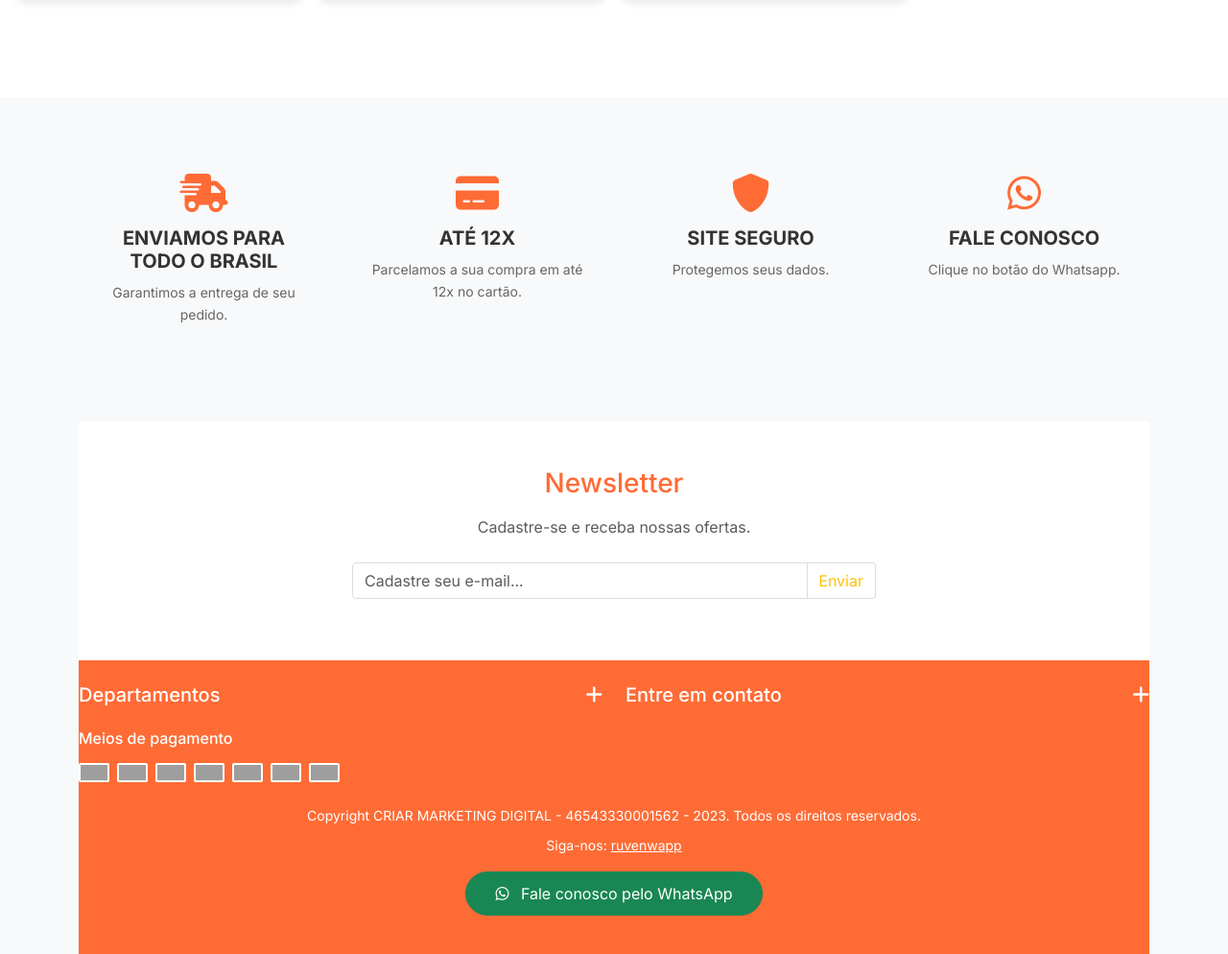
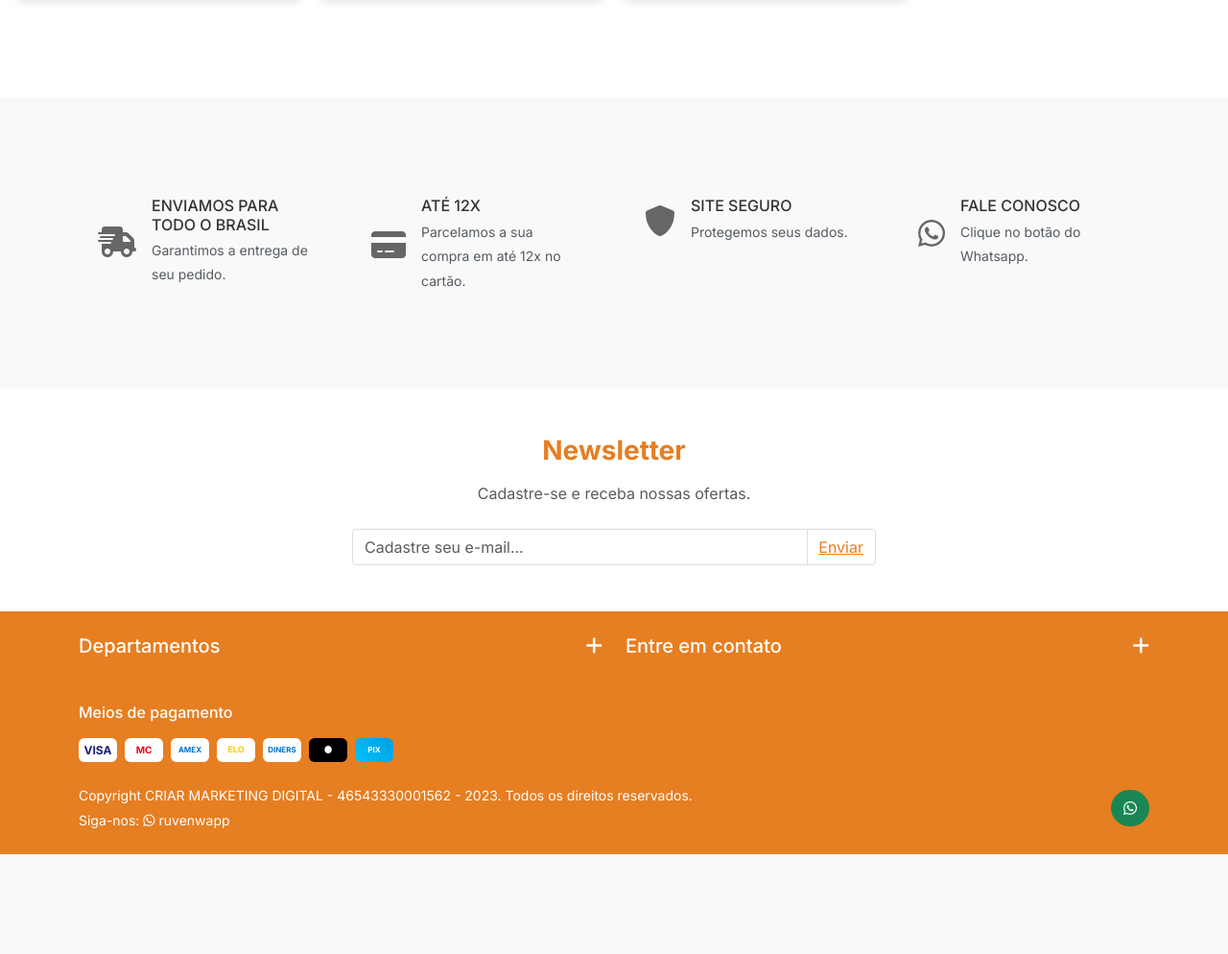
Before and after one commit to gerencial03/tha, a Flask app: page / in a window 1280 px wide. Shown: the part 4596-5590 px from the top of the page at 96% size. After the commit the page ends 5486 px from the top, so only its background shows below. Run offline with Flask 3, Linux system fonts and the light colour scheme; grey boxes are pictures that could not be loaded.

Commit message:
Improve the appearance of the footer and benefits section on all pages
Refactors the footer in base.html to improve visual layout and adds light background.

Replit-Commit-Author: Agent
Replit-Commit-Session-Id: 3e682e2a-b301-465e-a9c3-104fb3ba4eb9
Replit-Commit-Screenshot-Url: https://storage.googleapis.com/screenshot-production-us-central1/eab7cc73-91d9-450e-a2a0-6e35a2e0e6d5/3e682e2a-b301-465e-a9c3-104fb3ba4eb9/SgYePJQ

```diff
--- a/templates/base.html
+++ b/templates/base.html
@@ -103,68 +103,80 @@
 
     <!-- Footer -->
     <footer class="footer">
+        <!-- Benefits Section -->
+        <div class="benefits-section bg-light py-4">
             <div class="container">
-            <!-- Benefits Section -->
-            <div class="benefits-section">
                 <div class="row text-center">
-                    <div class="col-md-3 col-6 mb-4">
-                        <div class="benefit-item">
-                            <i class="fas fa-shipping-fast benefit-icon"></i>
-                            <h5>ENVIAMOS PARA TODO O BRASIL</h5>
-                            <p>Garantimos a entrega de seu pedido.</p>
+                    <div class="col-md-3 col-6 mb-3">
+                        <div class="benefit-item d-flex align-items-center">
+                            <i class="fas fa-shipping-fast me-3" style="font-size: 2rem; color: #666;"></i>
+                            <div class="text-start">
+                                <h6 class="mb-1">ENVIAMOS PARA TODO O BRASIL</h6>
+                                <small class="text-muted">Garantimos a entrega de seu pedido.</small>
                             </div>
                         </div>
-                    <div class="col-md-3 col-6 mb-4">
-                        <div class="benefit-item">
-                            <i class="fas fa-credit-card benefit-icon"></i>
-                            <h5>ATÉ 12X</h5>
-                            <p>Parcelamos a sua compra em até 12x no cartão.</p>
+                    </div>
+                    <div class="col-md-3 col-6 mb-3">
+                        <div class="benefit-item d-flex align-items-center">
+                            <i class="fas fa-credit-card me-3" style="font-size: 2rem; color: #666;"></i>
+                            <div class="text-start">
+                                <h6 class="mb-1">ATÉ 12X</h6>
+                                <small class="text-muted">Parcelamos a sua compra em até 12x no cartão.</small>
                             </div>
                         </div>
-                    <div class="col-md-3 col-6 mb-4">
-                        <div class="benefit-item">
-                            <i class="fas fa-shield-alt benefit-icon"></i>
-                            <h5>SITE SEGURO</h5>
-                            <p>Protegemos seus dados.</p>
+                    </div>
+                    <div class="col-md-3 col-6 mb-3">
+                        <div class="benefit-item d-flex align-items-center">
+                            <i class="fas fa-shield-alt me-3" style="font-size: 2rem; color: #666;"></i>
+                            <div class="text-start">
+                                <h6 class="mb-1">SITE SEGURO</h6>
+                                <small class="text-muted">Protegemos seus dados.</small>
                             </div>
                         </div>
-                    <div class="col-md-3 col-6 mb-4">
-                        <div class="benefit-item">
-                            <i class="fab fa-whatsapp benefit-icon"></i>
-                            <h5>FALE CONOSCO</h5>
-                            <p>Clique no botão do Whatsapp.</p>
+                    </div>
+                    <div class="col-md-3 col-6 mb-3">
+                        <div class="benefit-item d-flex align-items-center">
+                            <i class="fab fa-whatsapp me-3" style="font-size: 2rem; color: #666;"></i>
+                            <div class="text-start">
+                                <h6 class="mb-1">FALE CONOSCO</h6>
+                                <small class="text-muted">Clique no botão do Whatsapp.</small>
+                            </div>
+                        </div>
                     </div>
                 </div>
             </div>
         </div>
 
         <!-- Newsletter Section -->
-            <div class="newsletter-section py-5 bg-white">
+        <div class="newsletter-section bg-white py-5">
+            <div class="container">
                 <div class="row justify-content-center">
                     <div class="col-md-6 text-center">
-                        <h3 class="newsletter-title text-warning mb-3" style="color: #ff6b35 !important;">Newsletter</h3>
-                        <p class="newsletter-subtitle text-muted mb-4">Cadastre-se e receba nossas ofertas.</p>
+                        <h3 style="color: #e67e22; font-weight: bold; margin-bottom: 15px;">Newsletter</h3>
+                        <p class="text-muted mb-4">Cadastre-se e receba nossas ofertas.</p>
                         <form class="newsletter-form">
-                            <div class="input-group mb-3">
-                                <input type="email" class="form-control" placeholder="Cadastre seu e-mail..." style="border-radius: 4px 0 0 4px; border: 1px solid #ddd;">
-                                <button class="btn text-warning" type="submit" style="background: none; border: 1px solid #ddd; border-left: 0; border-radius: 0 4px 4px 0; color: #ff6b35;">Enviar</button>
+                            <div class="input-group">
+                                <input type="email" class="form-control" placeholder="Cadastre seu e-mail..." style="border: 1px solid #ddd; border-radius: 4px 0 0 4px;">
+                                <button class="btn" type="submit" style="background: none; border: 1px solid #ddd; border-left: 0; border-radius: 0 4px 4px 0; color: #e67e22; text-decoration: underline;">Enviar</button>
                             </div>
                         </form>
                     </div>
                 </div>
             </div>
+        </div>
 
         <!-- Footer Main Content -->
-            <div class="footer-main py-4" style="background-color: #ff6b35; color: white;">
-                <div class="row">
+        <div class="footer-main" style="background-color: #e67e22; color: white;">
+            <div class="container py-4">
+                <div class="row mb-4">
                     <div class="col-md-6 mb-3">
-                        <h5 class="footer-section-title d-flex justify-content-between align-items-center">
+                        <h5 class="d-flex justify-content-between align-items-center" style="cursor: pointer;">
                             Departamentos
                             <i class="fas fa-plus"></i>
                         </h5>
                     </div>
                     <div class="col-md-6 mb-3">
-                        <h5 class="footer-section-title d-flex justify-content-between align-items-center">
+                        <h5 class="d-flex justify-content-between align-items-center" style="cursor: pointer;">
                             Entre em contato
                             <i class="fas fa-plus"></i>
                         </h5>
@@ -175,37 +187,53 @@
                 <div class="payment-methods mb-4">
                     <h6 class="mb-3">Meios de pagamento</h6>
                     <div class="payment-icons d-flex flex-wrap gap-2">
-                        <img src="https://cdn-icons-png.flaticon.com/32/349/349221.png" alt="Visa" class="payment-icon" style="width: 32px; height: 20px; background: white; padding: 2px; border-radius: 2px;">
-                        <img src="https://cdn-icons-png.flaticon.com/32/349/349228.png" alt="Mastercard" class="payment-icon" style="width: 32px; height: 20px; background: white; padding: 2px; border-radius: 2px;">
-                        <img src="https://cdn-icons-png.flaticon.com/32/5968/5968282.png" alt="American Express" class="payment-icon" style="width: 32px; height: 20px; background: white; padding: 2px; border-radius: 2px;">
-                        <img src="https://cdn-icons-png.flaticon.com/32/5968/5968301.png" alt="Elo" class="payment-icon" style="width: 32px; height: 20px; background: white; padding: 2px; border-radius: 2px;">
-                        <img src="https://cdn-icons-png.flaticon.com/32/5968/5968299.png" alt="Diners" class="payment-icon" style="width: 32px; height: 20px; background: white; padding: 2px; border-radius: 2px;">
-                        <img src="https://cdn-icons-png.flaticon.com/32/5968/5968350.png" alt="PayPal" class="payment-icon" style="width: 32px; height: 20px; background: white; padding: 2px; border-radius: 2px;">
-                        <img src="https://cdn-icons-png.flaticon.com/32/5968/5968155.png" alt="Pix" class="payment-icon" style="width: 32px; height: 20px; background: white; padding: 2px; border-radius: 2px;">
+                        <div class="payment-card bg-white p-1 rounded" style="width: 40px; height: 25px; display: flex; align-items: center; justify-content: center;">
+                            <span style="color: #1a1f71; font-weight: bold; font-size: 12px;">VISA</span>
+                        </div>
+                        <div class="payment-card bg-white p-1 rounded" style="width: 40px; height: 25px; display: flex; align-items: center; justify-content: center;">
+                            <span style="color: #eb001b; font-weight: bold; font-size: 10px;">MC</span>
+                        </div>
+                        <div class="payment-card bg-white p-1 rounded" style="width: 40px; height: 25px; display: flex; align-items: center; justify-content: center;">
+                            <span style="color: #006fcf; font-weight: bold; font-size: 8px;">AMEX</span>
+                        </div>
+                        <div class="payment-card bg-white p-1 rounded" style="width: 40px; height: 25px; display: flex; align-items: center; justify-content: center;">
+                            <span style="color: #ffcc02; font-weight: bold; font-size: 9px;">ELO</span>
+                        </div>
+                        <div class="payment-card bg-white p-1 rounded" style="width: 40px; height: 25px; display: flex; align-items: center; justify-content: center;">
+                            <span style="color: #0072ce; font-weight: bold; font-size: 8px;">DINERS</span>
+                        </div>
+                        <div class="payment-card bg-black p-1 rounded" style="width: 40px; height: 25px; display: flex; align-items: center; justify-content: center;">
+                            <span style="color: white; font-weight: bold; font-size: 10px;">●</span>
+                        </div>
+                        <div class="payment-card p-1 rounded" style="width: 40px; height: 25px; display: flex; align-items: center; justify-content: center; background: linear-gradient(45deg, #00c3f7, #009de0);">
+                            <span style="color: white; font-weight: bold; font-size: 8px;">PIX</span>
+                        </div>
                     </div>
                 </div>
 
-                <!-- Copyright and WhatsApp -->
-                <div class="footer-bottom text-center">
-                    <p class="copyright-text small mb-2">
-                        Copyright CRIAR MARKETING DIGITAL - 46543330001562 - 2023. Todos os direitos reservados.
-                    </p>
-                    <p class="subscription-text small mb-3">
-                        Siga-nos: <a href="#" class="text-white">ruvenwapp</a>
-                    </p>
-                    <a href="https://wa.me/556298420803" class="btn btn-success mb-3" target="_blank" style="border-radius: 50px; padding: 10px 30px;">
-                        <i class="fab fa-whatsapp me-2"></i> Fale conosco pelo WhatsApp
+                <!-- Copyright and Contact -->
+                <div class="footer-bottom">
+                    <div class="row align-items-center">
+                        <div class="col-md-8">
+                            <p class="small mb-1">Copyright CRIAR MARKETING DIGITAL - 46543330001562 - 2023. Todos os direitos reservados.</p>
+                            <p class="small mb-0">Siga-nos: <i class="fab fa-whatsapp"></i> ruvenwapp</p>
+                        </div>
+                        <div class="col-md-4 text-end">
+                            <a href="https://wa.me/556298420803" class="btn btn-success rounded-pill" target="_blank">
+                                <i class="fab fa-whatsapp"></i>
                             </a>
+                        </div>
+                    </div>
+                </div>
             </div>
         </div>
 
         <!-- Cookie Notice -->
-            <div class="cookie-notice bg-white border-top p-3">
-                <div class="container">
+        <div class="cookie-notice bg-white border-top">
+            <div class="container py-3">
                 <div class="d-flex justify-content-between align-items-center">
                     <span class="small">Ao navegar por este site <strong>você aceita o uso de cookies</strong> para agilizar a sua experiência de compra.</span>
-                        <button class="btn btn-sm btn-outline-secondary">Entendi</button>
-                    </div>
+                    <button class="btn btn-outline-secondary btn-sm">Entendi</button>
                 </div>
             </div>
         </div>
```
Also changed, not shown: attached_assets/Captura de tela 2025-07-23 204442_1753317247324.png (added). Lines whose indentation alone changed are shown as unchanged.
